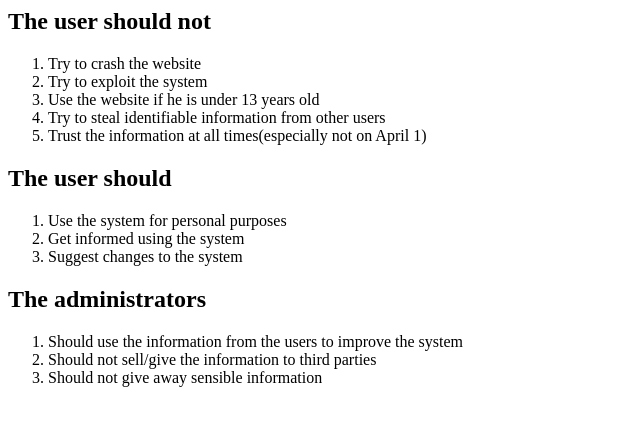
After one commit to buhala/breader, a PHP site: page /terms.php in a window 1280 px wide. The commit adds this page. Shown: the top 426 px of the page, without its empty margins (0-640 px from the left). Run offline with PHP 8.4, Linux system fonts and the light colour scheme; some libraries are stand-ins or nearby versions.

Commit message:
Legal stuff
is now into the system

```diff
--- a/project/views/en/siteFooter.php
+++ b/project/views/en/siteFooter.php
@@ -1,7 +1,9 @@
                     </div>
                     <div id="clear"></div>
                 </div>
-                <div id="footer">&copy; 2013. All rights reserved</div>
+                <div id="footer">&copy; 2013. All rights reserved <br>
+                    <u> <a href="<?=SITE_PATH?>legal/privacy">Privacy policy</a></u>
+                    <u><a href="<?=SITE_PATH?>legal/tos">Terms of service</a></u></div>
             </div>
 
         </div>
--- /dev/null
+++ b/project/views/en/terms.php
@@ -0,0 +1,36 @@
+<h2>The user should not</h2>
+<ol>
+    <li>
+        Try to crash the website
+    </li>
+    <li>
+        Try to exploit the system
+    </li>
+    <li>
+        Use the website if he is under 13 years old
+    </li>
+    <li>
+        Try to steal identifiable information from other users
+    </li>
+    <li>
+        Trust the information at all times(especially not on April 1)
+    </li>
+</ol>
+<h2>The user should</h2>
+<ol>
+    <li>Use the system for personal purposes</li>
+    <li>Get informed using the system</li>
+    <li>Suggest changes to the system</li>
+</ol>
+<h2>The administrators</h2>
+<ol>
+    <li>
+        Should use the information from the users to improve the system
+    </li>
+    <li>
+        Should not sell/give the information to third parties
+    </li>
+    <li>
+        Should not give away sensible information
+    </li>
+</ol>
```
Also changed, not shown: project/controllers/legal.php (added, +13 -0 lines), project/views/en/privacy.php (added, +12 -0 lines).
